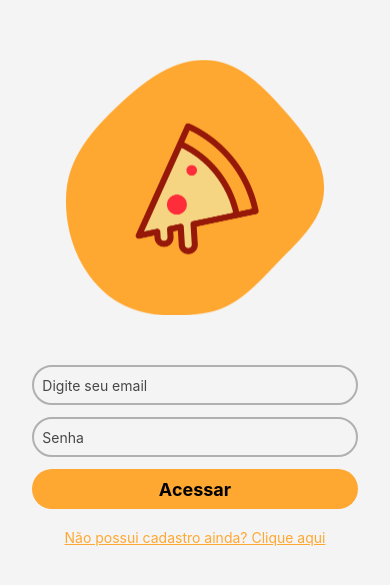
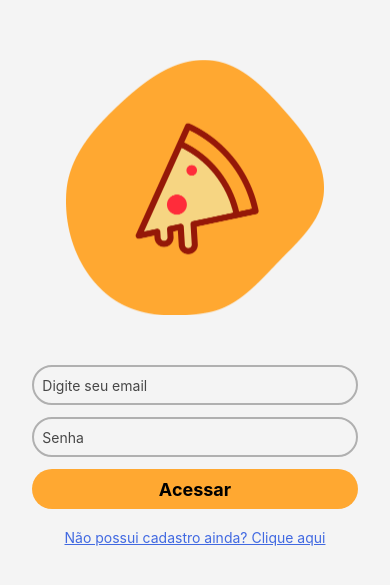
Before and after one commit to WesleyDSilva/Proj_Pizzaria_React_Native, a React Native app: screen /SignIn in a window 390 px wide. Shown: the part 103-688 px from the top of the page. Built offline with nearby package versions, Linux system fonts and the light colour scheme.

Commit message:
Tela Cadastro
Tela Cadastro com os componentes principais

```diff
--- a/src/pages/SignIn/index.tsx
+++ b/src/pages/SignIn/index.tsx
@@ -111,7 +111,7 @@ const styles = StyleSheet.create({
     },
     linkText: {
         marginTop: 20, // Adicionando margem superior para espaçamento
-        color: '#FFA831',
+        color: '#4169E1',
         textDecorationLine: 'underline',
         textAlign: 'center', // Alinhando ao centro
     },
```
Also changed, not shown: src/routes/app.routes.tsx (line endings or trailing spaces).
